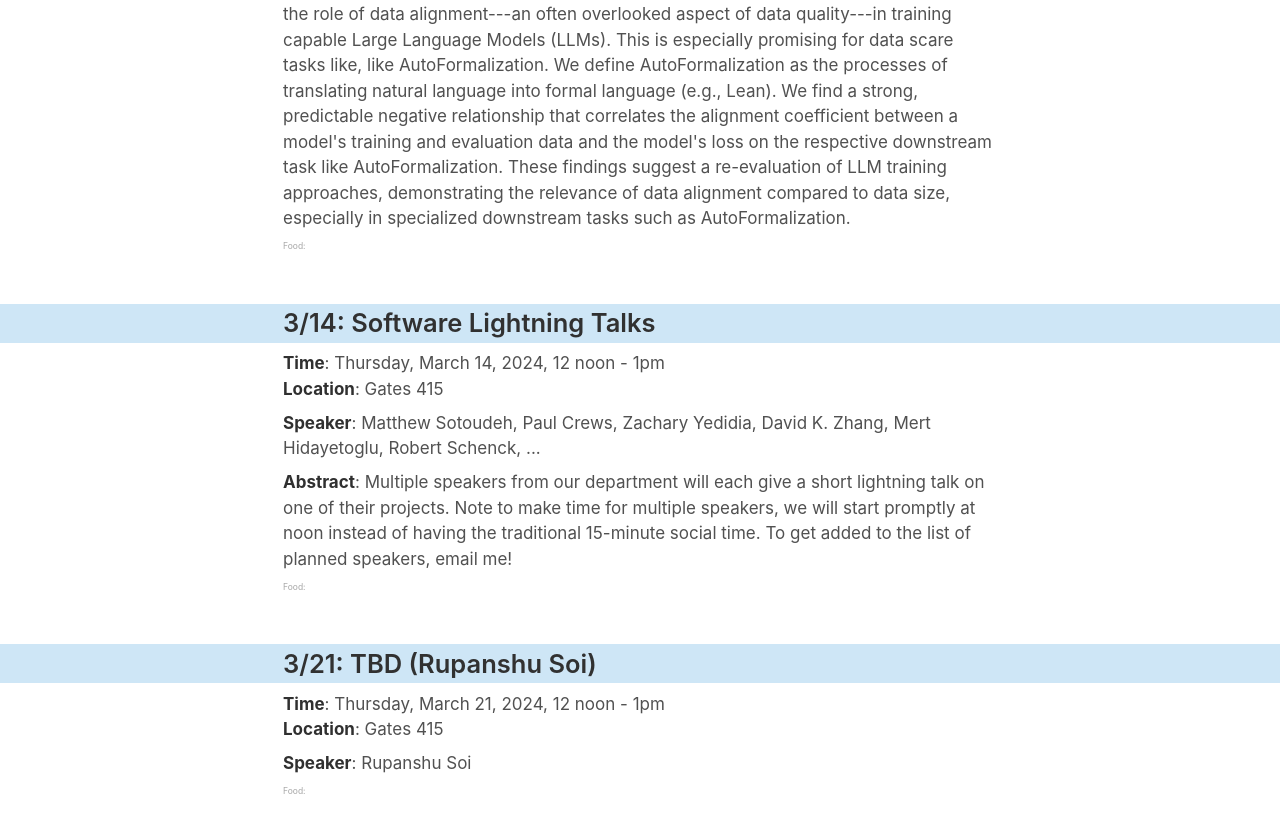
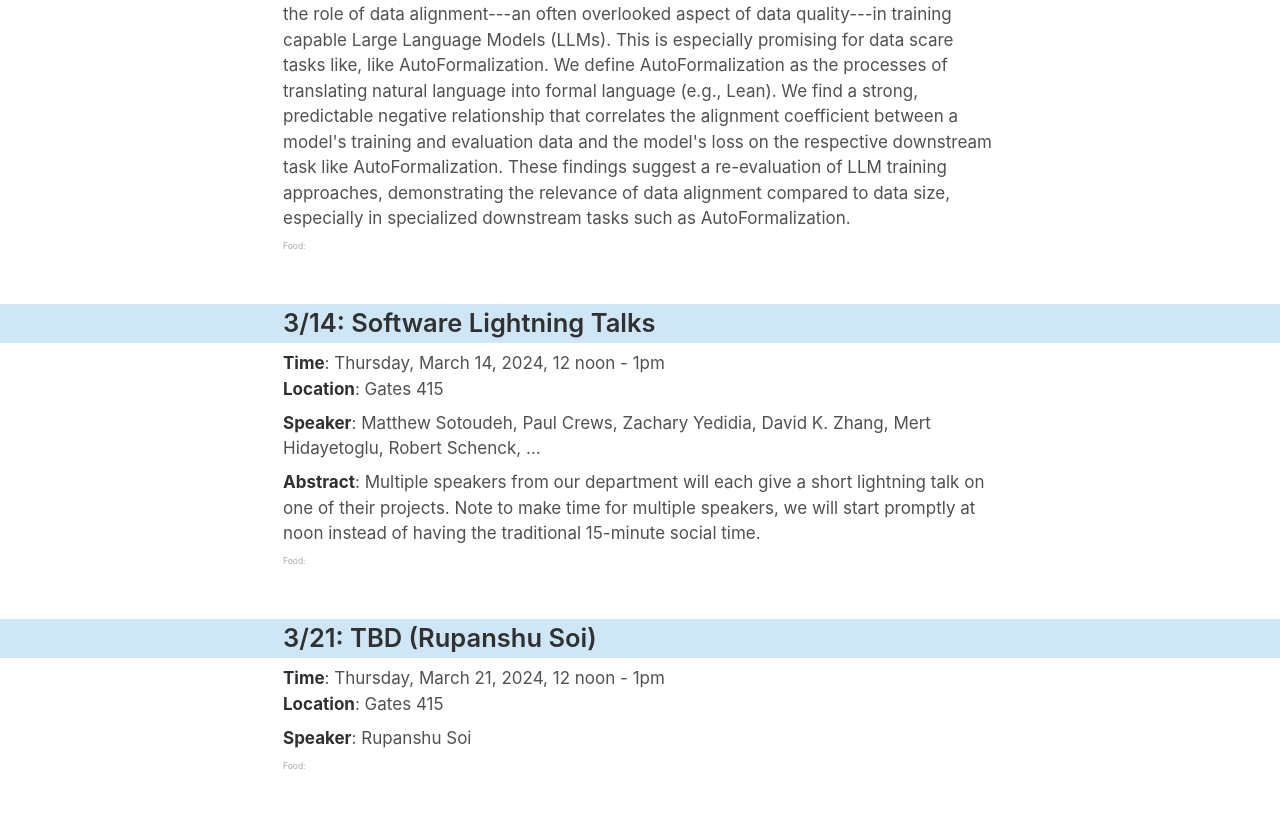
Before and after one commit to software-research-lunch/software-research-lunch.github.io, a Jekyll site: the page built from index.html, in a window 1280 px wide and 900 px high, scrolled down 4675 px. Shown: the top 833 px of the window. Built offline with Jekyll 4.4.1, drawn with Linux system fonts in a browser that asks for light colours.

Commit message:
remove call

```diff
--- a/_data/schedule.yml
+++ b/_data/schedule.yml
@@ -195,8 +195,7 @@ shortcomings under various conditions."
     abstract: "Multiple speakers from our department will each give a short
       lightning talk on one of their projects. Note to make time for multiple
       speakers, we will start promptly at noon instead of having the
-      traditional 15-minute social time. To get added to the list of planned
-      speakers, email me!"
+      traditional 15-minute social time."
     speaker: "Matthew Sotoudeh, Paul Crews, Zachary Yedidia, David K. Zhang, Mert Hidayetoglu, Robert Schenck, ..."
     bio: ""
   - date: "2024-03-21"
```
